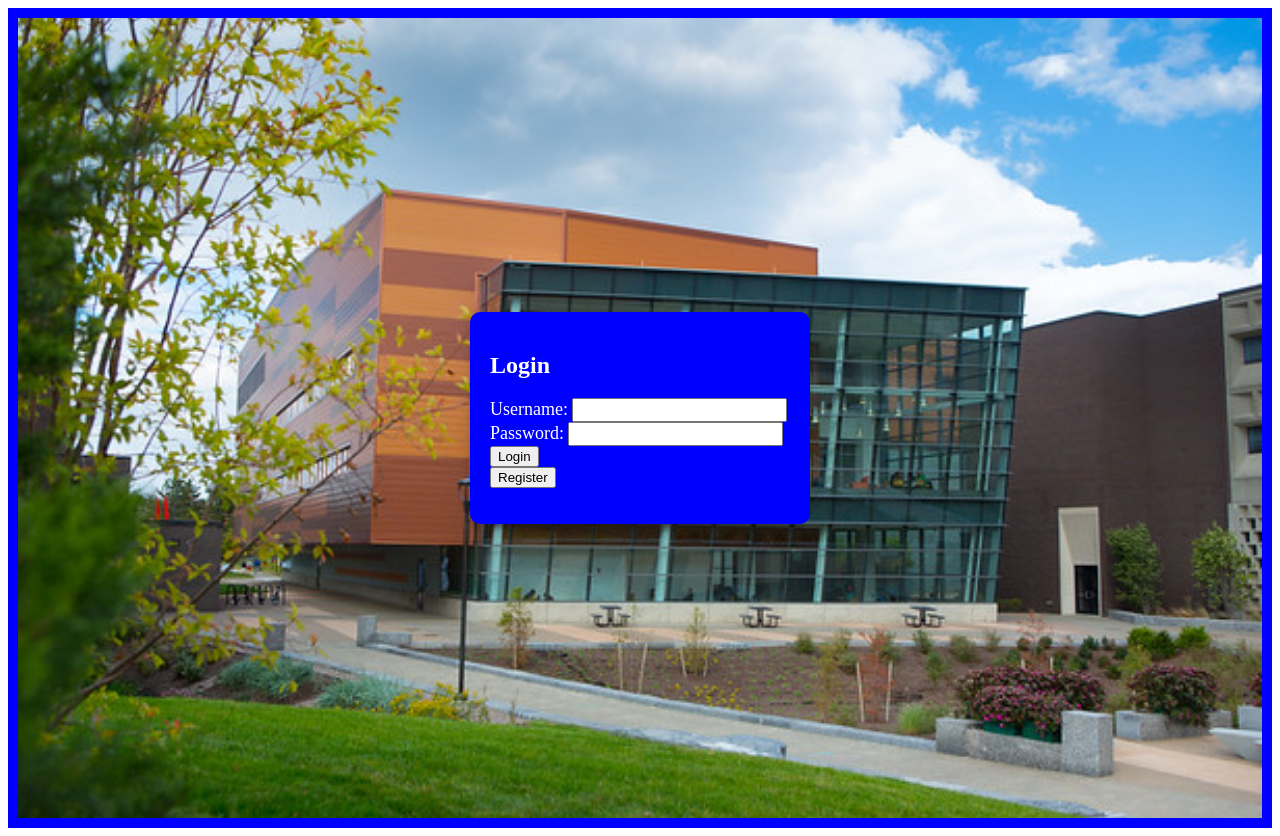
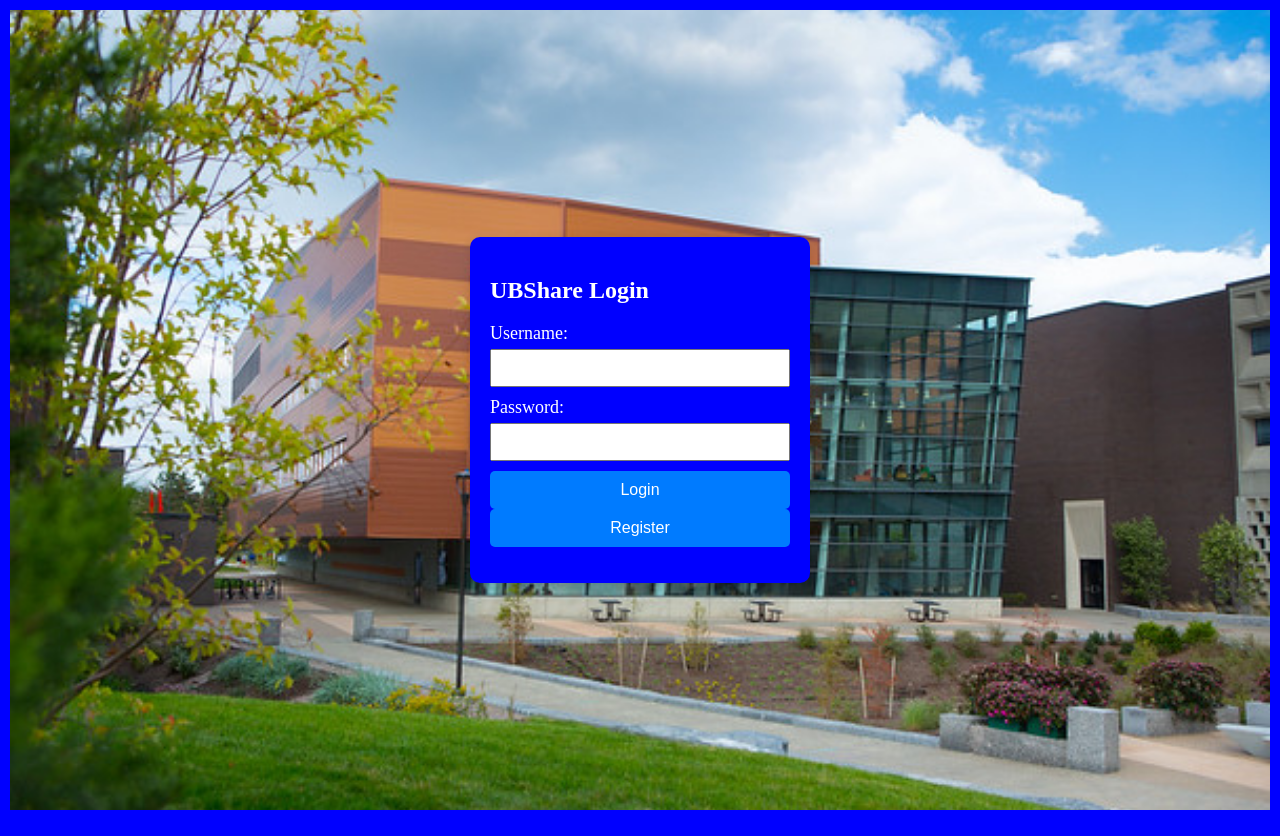
Before and after one commit to Byte-Brigade777/CSE312, a Python web app: template static/templates/index.html in a window 1280 px wide. After the commit the page ends 810 px from the top, so only its background shows below. Run offline with Jinja, Linux system fonts and the light colour scheme; the template is opened without the code that fills it, so the values that code supplies are empty.

Commit message:
Fixed Front-End: Center username/log-in, got rid of white margin

```diff
--- a/static/css/style.css
+++ b/static/css/style.css
@@ -1,7 +1,10 @@
 
 body {
+    margin: 0;
+    padding: 0;
     border: 10px solid blue;
 }
+
 .background {
     background-image: url("/static/davis-hall.jpg");
     background-size: cover;
@@ -17,7 +20,9 @@ body {
     padding: 20px;
     border-radius: 10px;
     box-shadow: 0 0 10px rgba(0, 0, 0, 0.1);
-}
+    display: flex;
+    justify-content: center;
+    align-items: center;
 
 .login-container {
     width: 300px;
@@ -31,11 +36,38 @@ h2 {
 label {
     color: white;
     font-size: 18px;
+    display: block;
+    margin-bottom: 5px;
 }
-
 
 input[type="text"],
 input[type="password"] {
     color: black;
     font-size: 16px;
+    width: 100%;
+    padding: 8px;
+    margin-bottom: 10px;
+    box-sizing: border-box;
 }
+
+input[type="text"]:hover,
+input[type="password"]:hover {
+    border-color: blue;
+}
+
+button {
+    color: white;
+    font-size: 16px;
+    width: 100%;
+    padding: 10px;
+    border-radius: 5px;
+    background-color: #007bff;
+    border: none;
+    cursor: pointer;
+}
+
+button:hover {
+    background-color: #0056b3;
+}
+
+}
--- a/static/templates/index.html
+++ b/static/templates/index.html
@@ -9,7 +9,7 @@
 <div class="background">
     <div class="container">
         <div class="login-container">
-            <h2>Login</h2>
+            <h2>UBShare Login</h2>
             <form id="loginForm">
                 <div class="form-group">
                     <label for="username">Username:</label>
```
